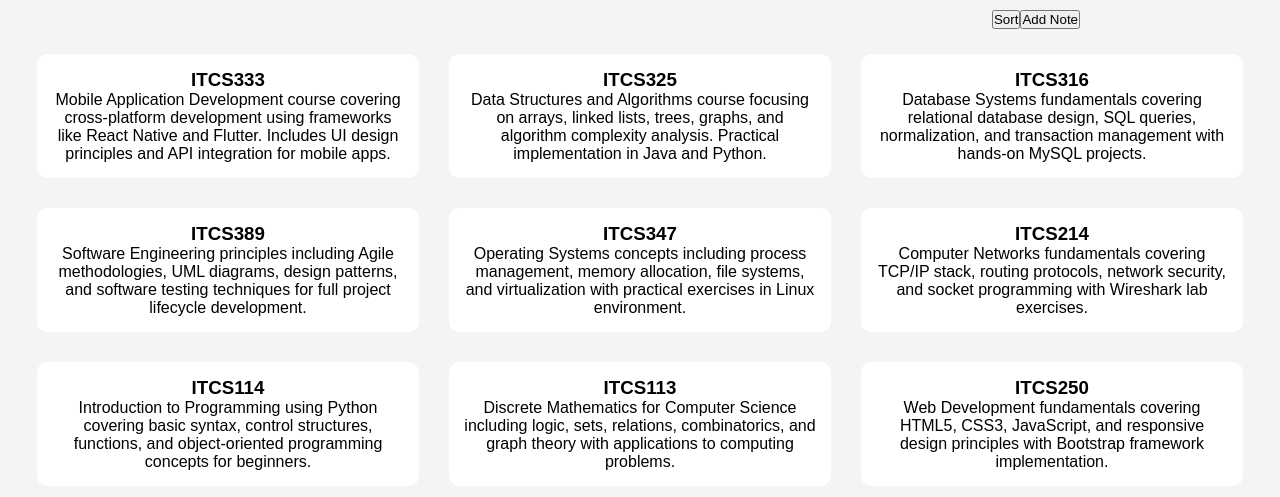
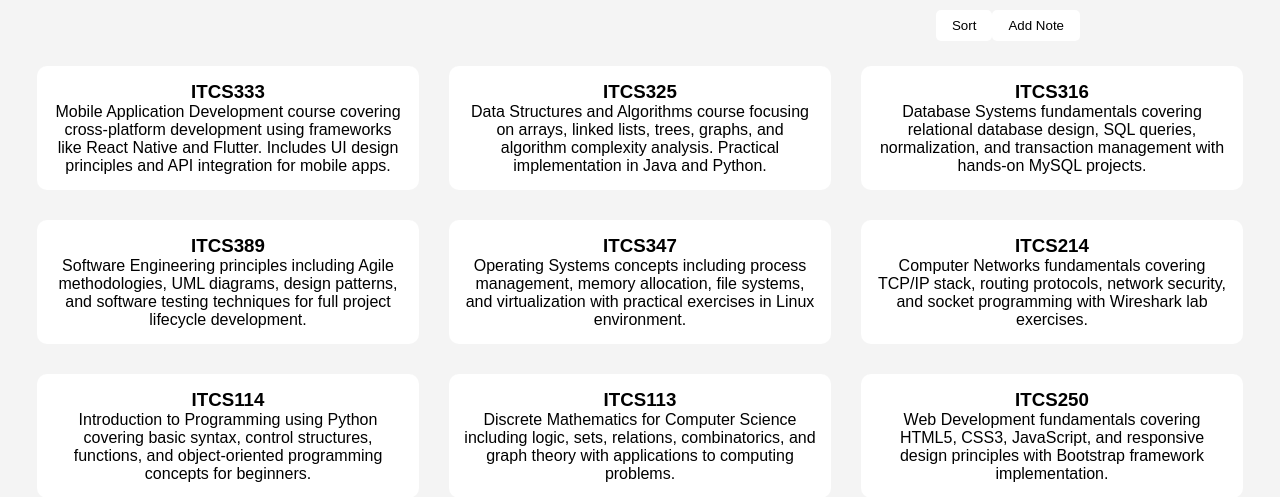
Before and after one commit to 202107673/G5-project-itcs333, a PHP site: page / in a window 1280 px wide. Shown: the part 77-574 px from the top of the page. Run offline with PHP 8.4, Linux system fonts and the light colour scheme.

Commit message:
fix butons style

```diff
--- a/style.css
+++ b/style.css
@@ -53,3 +53,10 @@ a {
     justify-content: right;
     padding: 10px 200px;
 }
+
+.btn-section button {
+    border: none;
+    border-radius: 5px;
+    padding: 8px 16px;
+    background-color: white;
+}
```
